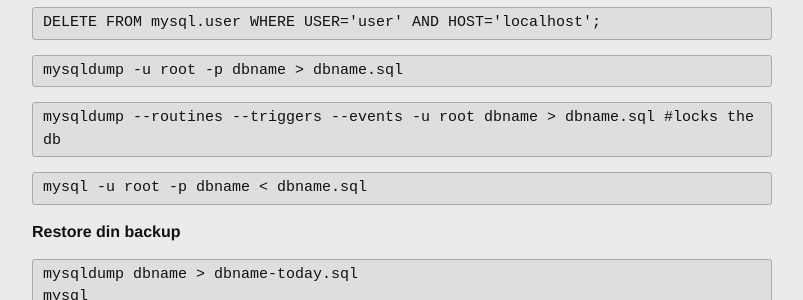
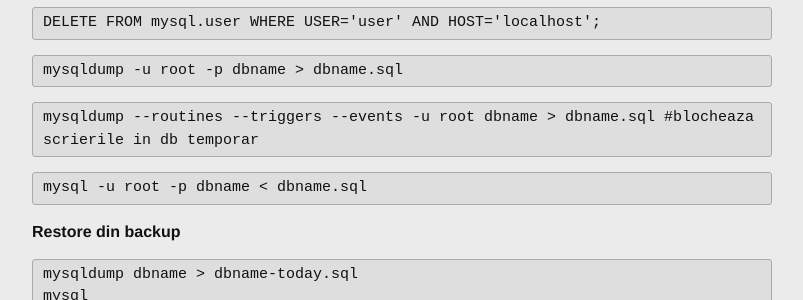
Before and after one commit to linuxtm/linuxtm.github.io, a Jekyll site: the page built from cele-mai-folosite-comenzi-mysql/index.md, in a window 1280 px wide. Shown: the part 553-853 px from the top of the page, without its empty margins (238-1041 px from the left). Built offline with Jekyll 4.4.1, drawn with Linux system fonts in a browser that asks for light colours.

Commit message:
Update index.md

```diff
--- a/cele-mai-folosite-comenzi-mysql/index.md
+++ b/cele-mai-folosite-comenzi-mysql/index.md
@@ -23,7 +23,7 @@ tags:
 <pre>SELECT * FROM `table` ORDER BY id DESC LIMIT 10;</pre>
 <pre>DELETE FROM mysql.user WHERE USER='user' AND HOST='localhost';</pre>
 <pre>mysqldump -u root -p dbname > dbname.sql</pre>
-<pre>mysqldump --routines --triggers --events -u root dbname > dbname.sql #locks the db</pre>
+<pre>mysqldump --routines --triggers --events -u root dbname > dbname.sql #blocheaza scrierile in db temporar</pre>
 <pre>mysql -u root -p dbname < dbname.sql</pre>
 
 **Restore din backup**
```
